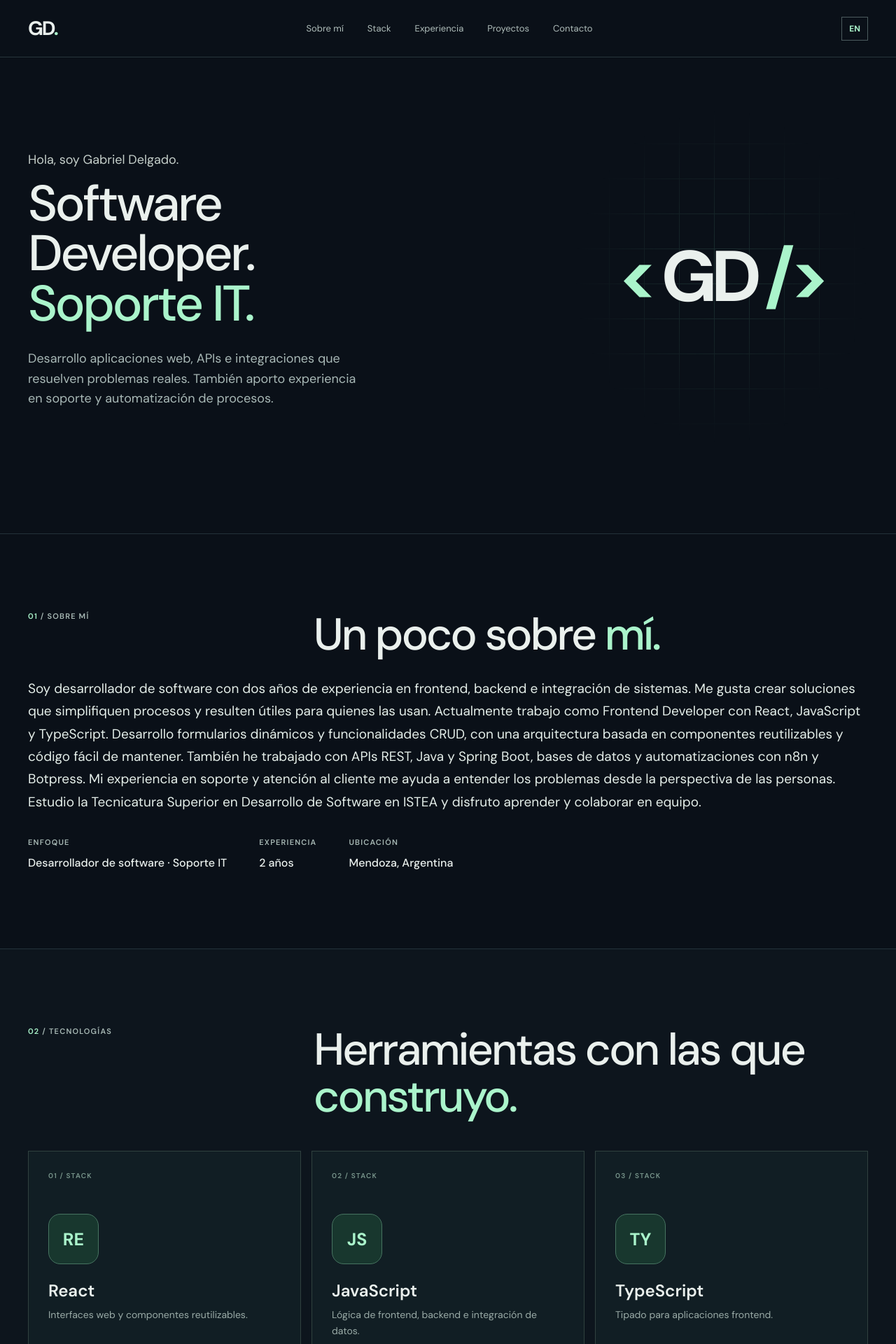
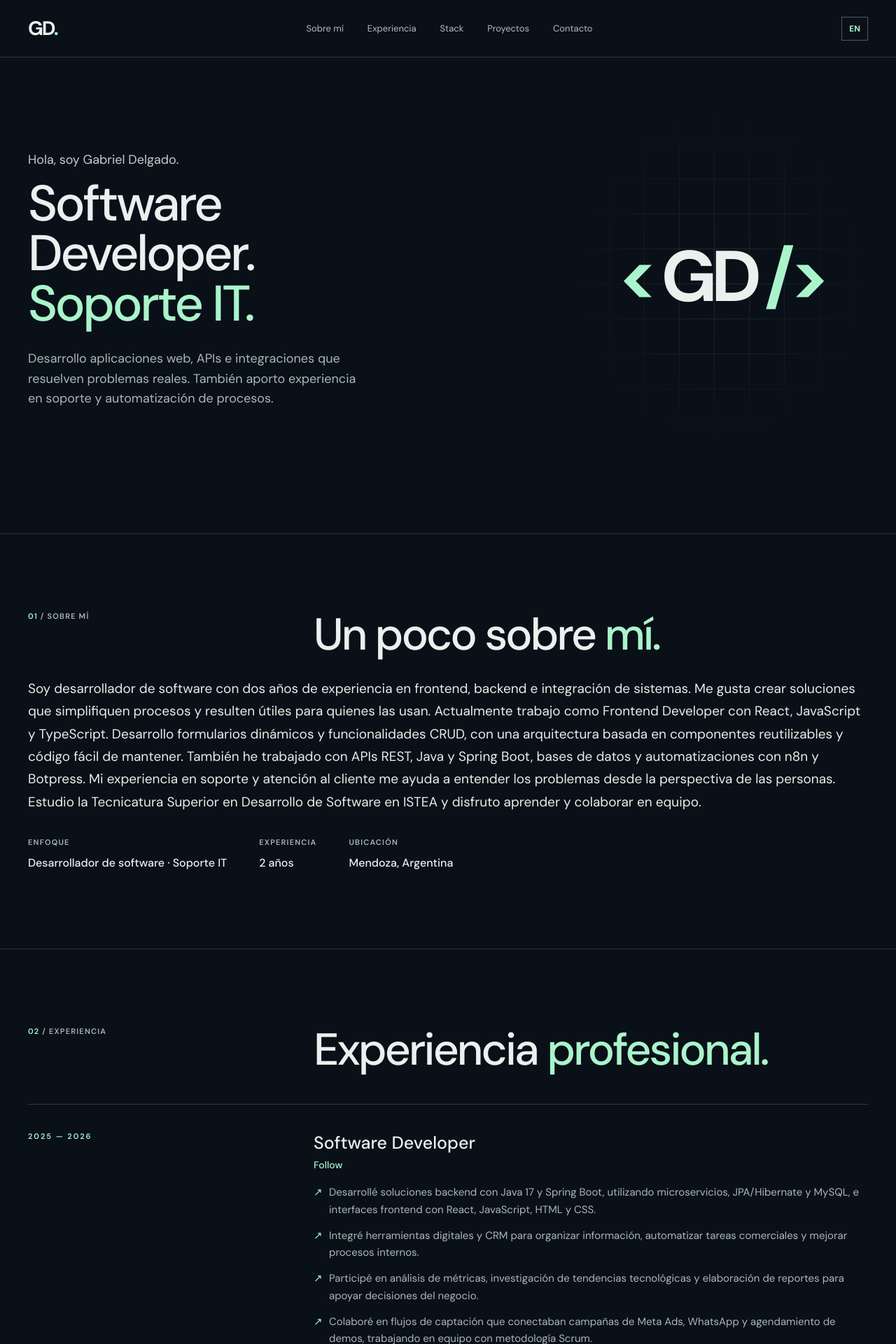
Before and after one commit to Gabriieelo/Gabriel-Delgado, a React (Vite) app: page / in a window 1280 px wide. Shown: the top 1920 px of the page at 70% size. Built offline with nearby package versions, Linux system fonts and the light colour scheme.

Commit message:
Add favicon and reorder experience and stack sections

```diff
--- a/index.html
+++ b/index.html
@@ -3,6 +3,7 @@
   <head>
     <meta charset="UTF-8" />
     <meta name="viewport" content="width=device-width, initial-scale=1.0" />
+    <link rel="icon" type="image/svg+xml" href="/favicon.svg" />
     <meta name="theme-color" content="#0a1018" />
     <meta name="description" content="Portfolio de Gabriel Delgado. Desarrollo frontend con React." />
     <title>Gabriel Delgado — Portfolio</title>
--- a/src/App.jsx
+++ b/src/App.jsx
@@ -35,7 +35,7 @@ export default function App() {
     <header className="site-header">
       <a className="brand" href="#inicio" aria-label="Ir al inicio">GD<span>.</span></a>
       <nav aria-label="Navegación principal">
-        <a href="#sobre-mi">{t.about}</a><a href="#stack">{t.stack}</a><a href="#experiencia">{language === 'es' ? 'Experiencia' : 'Experience'}</a><a href="#proyectos">{t.projects}</a><a href="#contacto">{t.contact}</a>
+        <a href="#sobre-mi">{t.about}</a><a href="#experiencia">{language === 'es' ? 'Experiencia' : 'Experience'}</a><a href="#stack">{t.stack}</a><a href="#proyectos">{t.projects}</a><a href="#contacto">{t.contact}</a>
       </nav>
       <div className="header-actions"><button className="language-button" type="button" onClick={toggleLanguage} aria-label={language === 'es' ? 'Switch to English' : 'Cambiar a español'}>{language === 'es' ? 'EN' : 'ES'}</button></div>
     </header>
@@ -67,12 +67,10 @@ export default function App() {
         </div>
       </section>
 
-      <section className="section stack-section" id="stack"><div className="container"><div className="section-head"><div className="section-label"><span>02</span> / {t.technologies}</div><h2>{t.tools}</h2></div><div className="skill-grid">{skills.map((skill, index) => <article className="skill-card" key={skill.name}><span className="card-index">0{index + 1} / {t.stackLabel}</span><div className="skill-icon">{skill.icon || skill.name.slice(0, 2).toUpperCase()}</div><h3>{skill.name}</h3><p>{language === 'en' ? skill.descriptionEn || skill.description : skill.description}</p></article>)}</div></div></section>
-
       <section className="section experience-section" id="experiencia">
         <div className="container">
           <div className="section-head">
-            <div className="section-label"><span>03</span> / {language === 'es' ? 'EXPERIENCIA' : 'EXPERIENCE'}</div>
+            <div className="section-label"><span>02</span> / {language === 'es' ? 'EXPERIENCIA' : 'EXPERIENCE'}</div>
             <h2>{language === 'es' ? <>Experiencia <em>profesional.</em></> : <>Professional <em>experience.</em></>}</h2>
           </div>
           <div className="experience-list">
@@ -90,6 +88,8 @@ export default function App() {
           </div>
         </div>
       </section>
+
+      <section className="section stack-section" id="stack"><div className="container"><div className="section-head"><div className="section-label"><span>03</span> / {t.technologies}</div><h2>{t.tools}</h2></div><div className="skill-grid">{skills.map((skill, index) => <article className="skill-card" key={skill.name}><span className="card-index">0{index + 1} / {t.stackLabel}</span><div className="skill-icon">{skill.icon || skill.name.slice(0, 2).toUpperCase()}</div><h3>{skill.name}</h3><p>{language === 'en' ? skill.descriptionEn || skill.description : skill.description}</p></article>)}</div></div></section>
 
       <section className="section projects-section" id="proyectos">
         <div className="container">
```
Also changed, not shown: public/favicon.svg (added).
